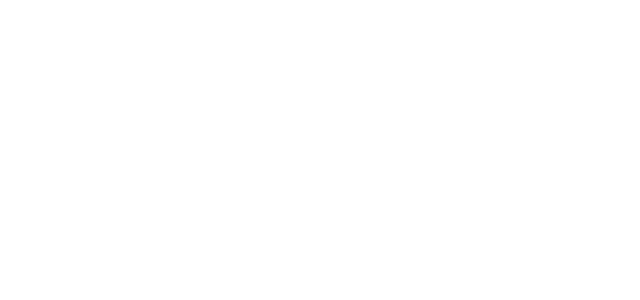
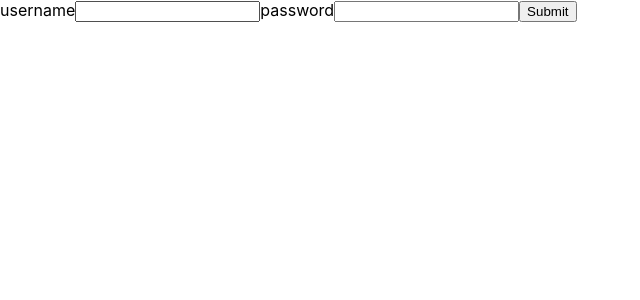
Before and after one commit to Shinrosama/decembre_2023_react_cocktails_front, a React (Create React App) app: page /login in a window 1280 px wide. Before the commit this address had no page. Shown: the top 300 px of the page, without its empty margins (0-640 px from the left). Built offline with nearby package versions, Linux system fonts and the light colour scheme.

Commit message:
add loginPage

```diff
--- a/src/App.js
+++ b/src/App.js
@@ -5,6 +5,7 @@ import HomePage from './pages/guest/HomePage';
 import CoworkingsPage from './pages/guest/CoworkingsPage';
 import DashboardPage from './pages/admin/DashboardPage';
 import CoworkingsDetailPage from './pages/guest/CoworkingDetailPage';
+import LoginPage from './pages/guest/LoginPage';
 
 function App() {
   return (
@@ -15,6 +16,7 @@ function App() {
           <Route path="/coworking" element= {<CoworkingsPage/>} />
           <Route path='/coworking/detail/:id' element= {<CoworkingsDetailPage/>} />
           <Route path="/admin" element= {<DashboardPage/>} />
+          <Route path='/login' element= {<LoginPage/>} />
         </Routes>
       </BrowserRouter>
     </>
--- /dev/null
+++ b/src/pages/guest/LoginPage.jsx
@@ -0,0 +1,55 @@
+const LoginPage = () => {
+//je veux pouvoir me log
+    const handleLogin = async (event) => {
+// je fait en sorte que le rechargement par défaut de la page n'aie pas lieu
+      event.preventDefault();
+  // je cherche a récupérer les valeurs de username et passaword dans les champs du formulaire
+      const username = event.target.username.value;
+      const password = event.target.password.value;
+
+      const logindata = {
+        username,
+        password,
+      };
+//je veux que loginData soit converti puis envoyé en json
+      const logindataJson = JSON.stringify(logindata);
+// j'effectue une requète sur l'api afin de me logger
+      const loginResponse = await fetch("http://localhost:3000/api/users/login", {
+// l'api renvoi une réponse au format json
+      method: "post",
+      headers: {
+        "content-type": "application/json",
+      },
+
+      body: logindataJson,
+      });
+
+      const loginResponseData = await loginResponse.json();
+      const token = loginResponseData.data;
+// on vérifie d'avoir bien reçu le token
+      console.log(token)
+
+      // je créé objet en json avec username et password
+      // je fais un fetch de type POST sur mon API login, en incluant le json
+      // si l'api valide => jwt dans la réponse
+      // sinon => erreur dans la réponse
+    };
+
+    return (
+      <section>
+        <form onSubmit={handleLogin}>
+          <label>
+            username
+            <input type="text" name="username" />
+          </label>
+          <label>
+            password
+            <input type="password" name="password" />
+          </label>
+          <input type="submit" />
+        </form>
+      </section>
+    );
+  };
+
+  export default LoginPage;
```
